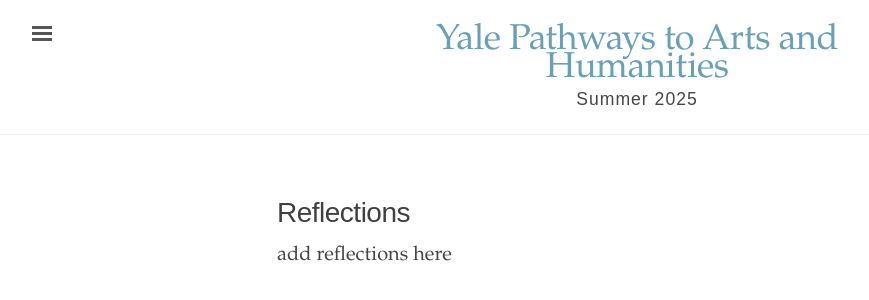
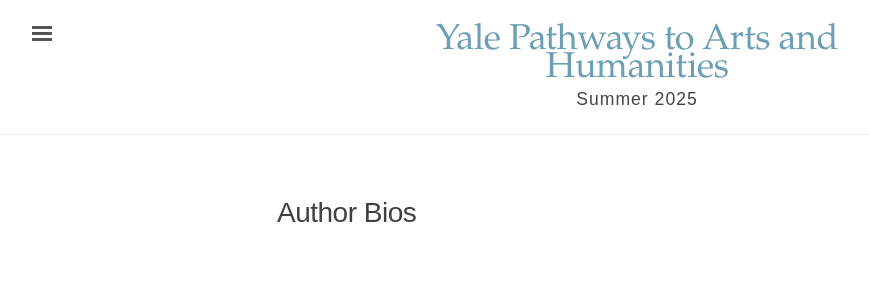
Before and after one commit to ypah-s25/storytelling, a Jekyll site: the page built from info.md, in a window 1280 px wide. Shown: the top 300 px of the page, without its empty margins (3-872 px from the left). Built offline with Jekyll 4.4.1, drawn with Linux system fonts in a browser that asks for light colours.

Commit message:
Update info.md

```diff
--- a/info.md
+++ b/info.md
@@ -1,5 +1,4 @@
 ---
 layout: page
-title: Reflections
+title: Author Bios
 ---
-add reflections here
```
